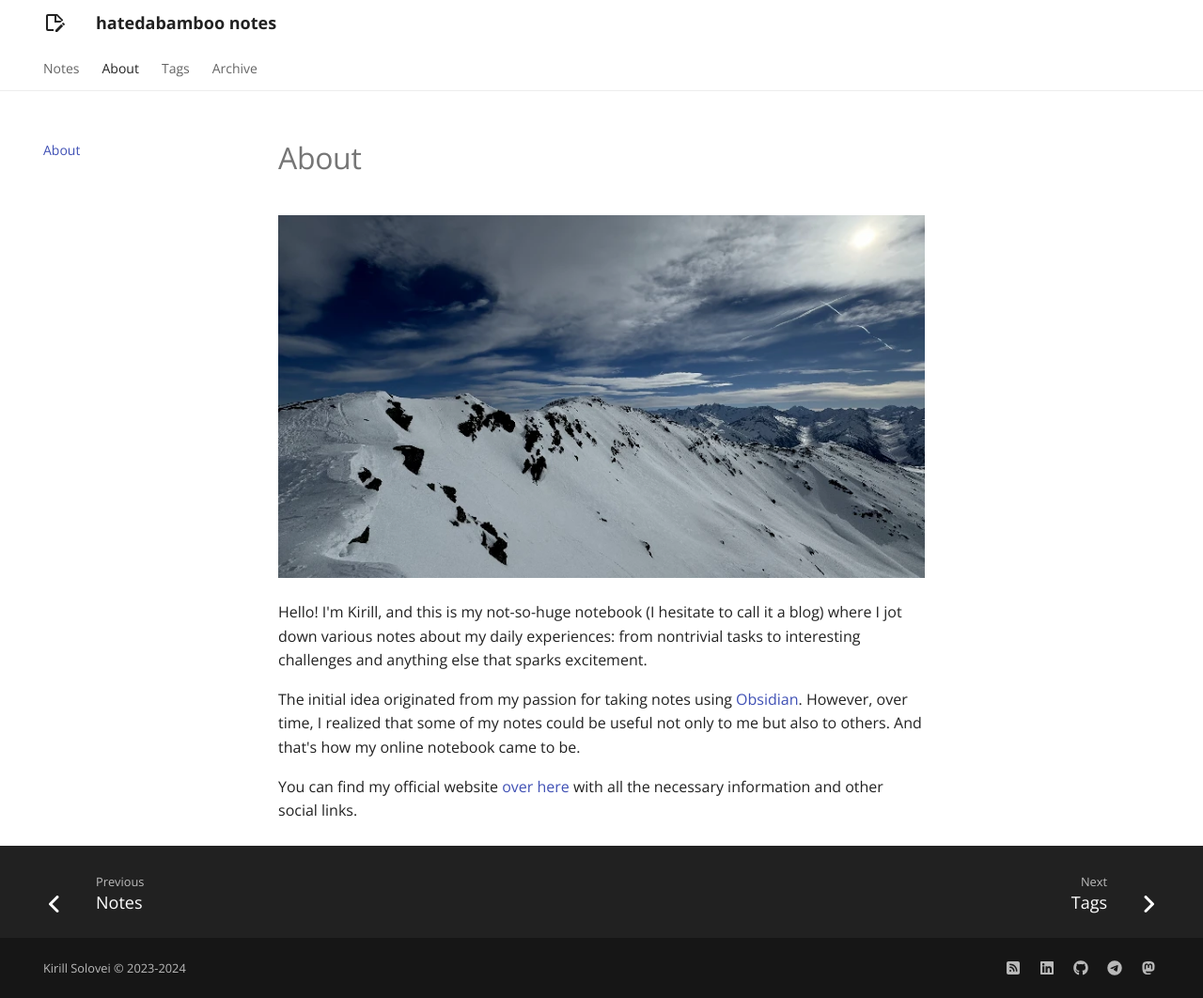
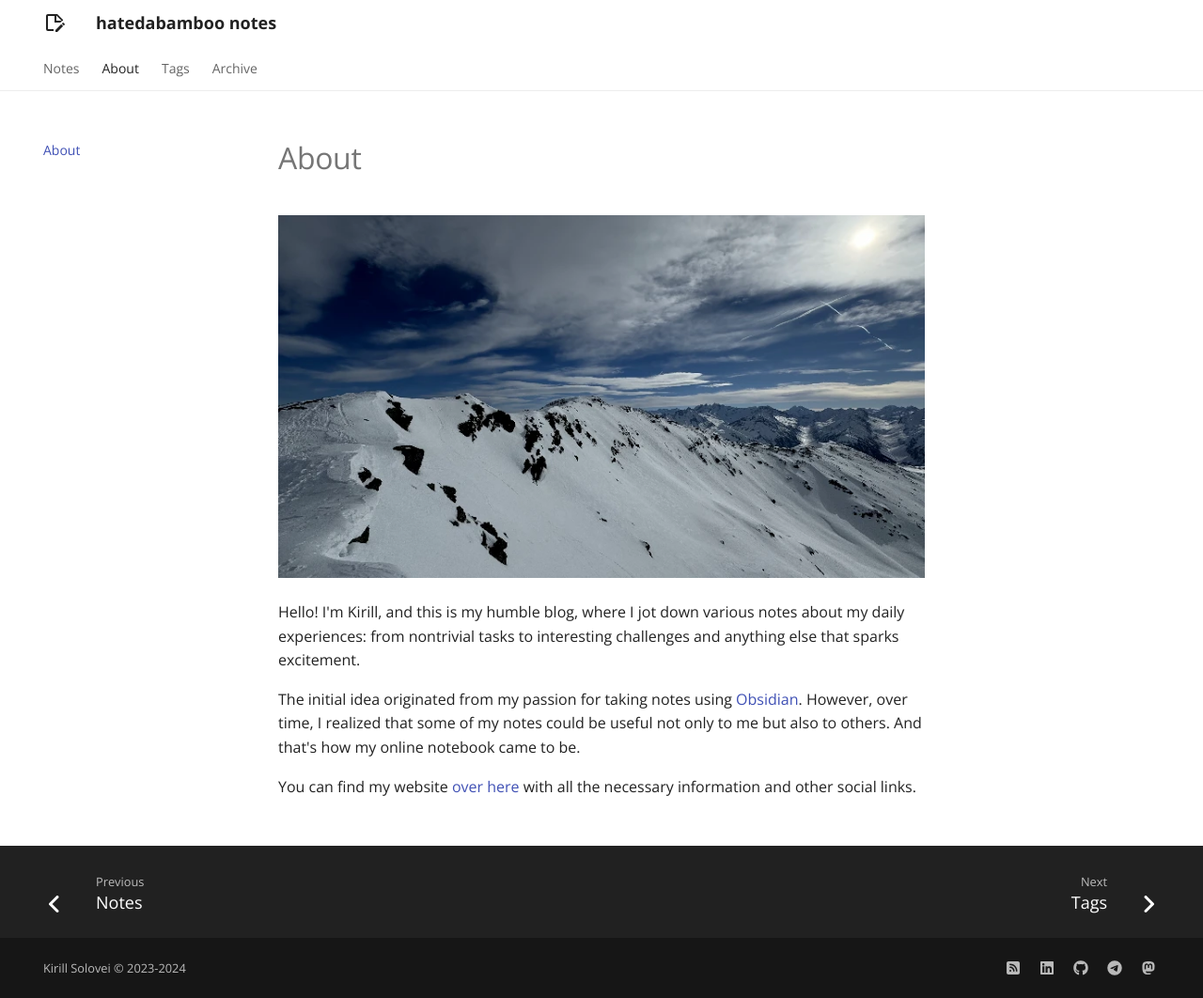
Before and after one commit to hatedabamboo/notes.hatedabamboo.me, an MkDocs documentation site: the page built from docs/about.md, in a window 1280 px wide and 1062 px high. Shown: the whole window at 94% size. Built offline with MkDocs 1.6.1 and Material for MkDocs 9.7.7, drawn with Linux system fonts in a browser that asks for light colours.

```diff
--- a/docs/about.md
+++ b/docs/about.md
@@ -1,19 +1,18 @@
 ---
-slug:  /about
+slug:  about
 ---
 # About
 
 ![Winter is coming](./assets/about.webp)
 
-Hello! I'm Kirill, and this is my not-so-huge notebook (I hesitate to call
-it a blog) where I jot down various notes about my daily experiences: from
-nontrivial tasks to interesting challenges and anything else that sparks
-excitement.
+Hello! I'm Kirill, and this is my humble blog, where I jot down various notes
+about my daily experiences: from nontrivial tasks to interesting challenges and
+anything else that sparks excitement.
 
 The initial idea originated from my passion for taking notes using
 [Obsidian](https://obsidian.md). However, over time, I realized that some of
 my notes could be useful not only to me but also to others. And that's how my
 online notebook came to be.
 
-You can find my official website [over here](https://hatedabamboo.me) with
-all the necessary information and other social links.
+You can find my website [over here](https://hatedabamboo.me) with all the
+necessary information and other social links.
--- a/mkdocs.yml
+++ b/mkdocs.yml
@@ -28,9 +28,14 @@ markdown_extensions:
       auto_title: true
       line_spans: __span
       pygments_lang_class: true
+  - pymdownx.caret
+  - pymdownx.critic
   - pymdownx.inlinehilite
+  - pymdownx.keys
+  - pymdownx.mark
   - pymdownx.snippets
   - pymdownx.superfences
+  - pymdownx.tilde
 
 plugins:
   - blog:
```
Also changed, not shown: docs/posts/story-time-how-i-locked-myself-out-of-root-account-and-how-i-fixed-it.md (added, +104 -0 lines), docs/tags.md (+1 -1 lines), docs/assets/story-time-how-i-locked-myself-out-of-root-account-and-how-i-fixed-it.webp (added), 1 other file.
